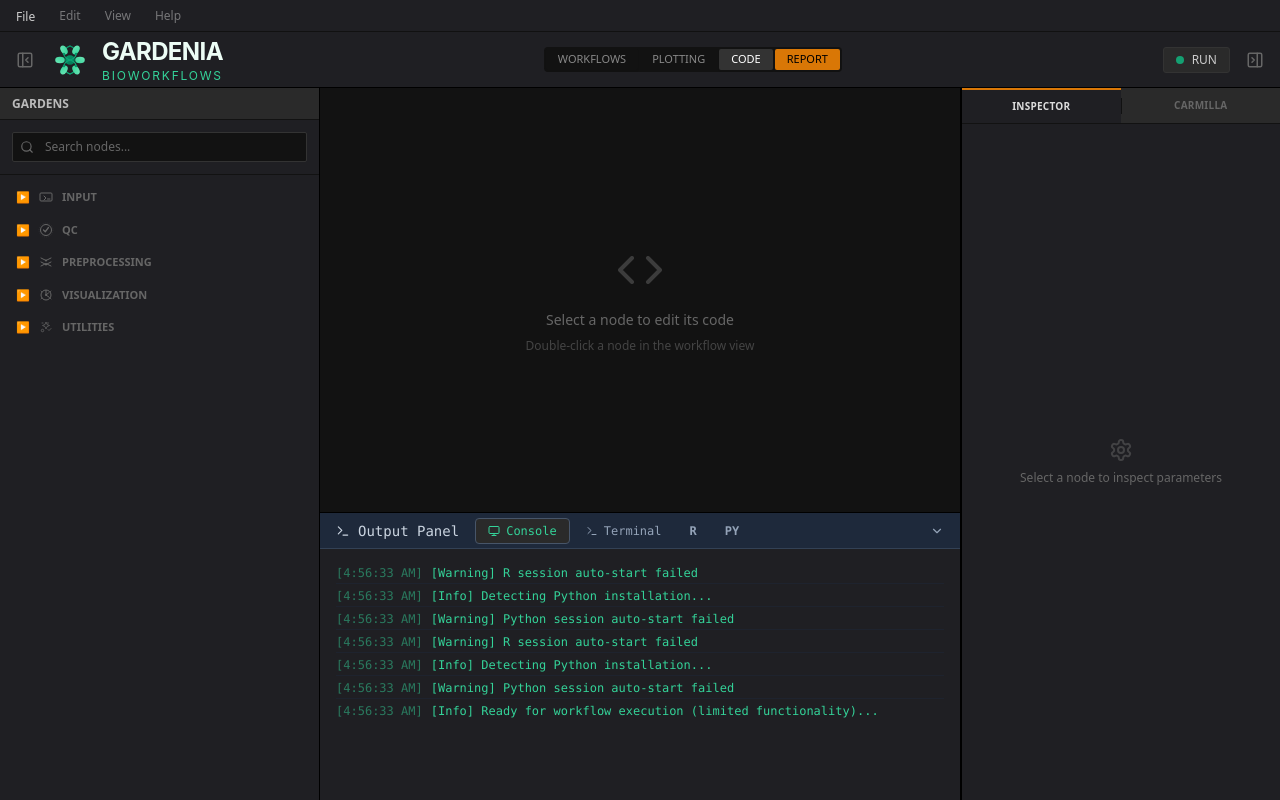
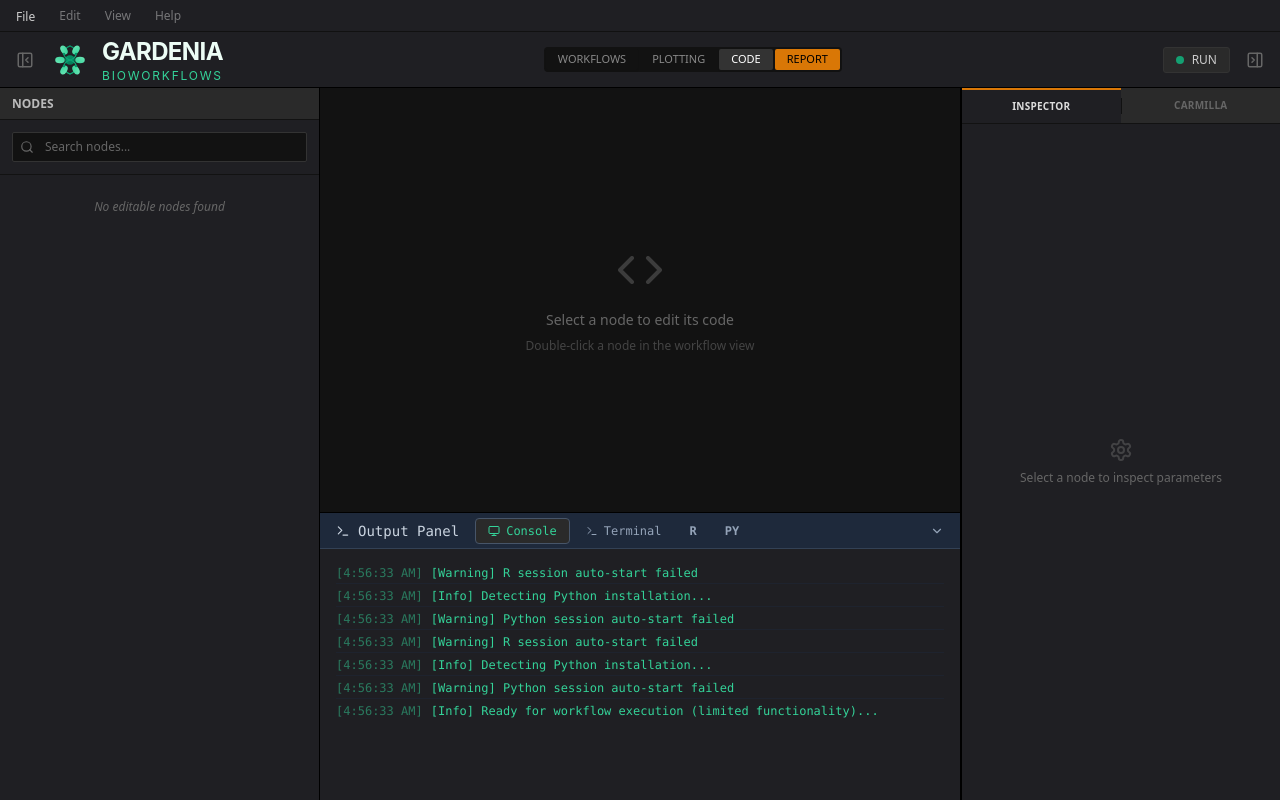
Before and after one commit to siouxi/gardenia, a React (Vite) app: page / in a window 1280 px wide. Both pictures are taken after a click on the button "CODE". Built offline with nearby package versions, Linux system fonts and the light colour scheme.

Commit message:
nodes sidepanel

```diff
--- a/dist-electron/main.js
+++ b/dist-electron/main.js
@@ -169,9 +169,13 @@ class RSessionManager {
 }
 const rSession = new RSessionManager();
 function createWindow() {
+    const iconPath = isDev
+        ? path_1.default.join(__dirname, '../public/icon.svg')
+        : path_1.default.join(__dirname, '../dist/icon.svg');
     mainWindow = new electron_1.BrowserWindow({
         width: 1200,
         height: 800,
+        icon: iconPath,
         webPreferences: {
             nodeIntegration: true,
             contextIsolation: true,
--- a/electron/main.ts
+++ b/electron/main.ts
@@ -175,9 +175,14 @@ class RSessionManager {
 const rSession = new RSessionManager();
 
 function createWindow() {
+    const iconPath = isDev
+        ? path.join(__dirname, '../public/icon.svg')
+        : path.join(__dirname, '../dist/icon.svg');
+
     mainWindow = new BrowserWindow({
         width: 1200,
         height: 800,
+        icon: iconPath,
         webPreferences: {
             nodeIntegration: true,
             contextIsolation: true,
--- a/src/App.tsx
+++ b/src/App.tsx
@@ -3,6 +3,7 @@ import { ReactFlow, Background, Controls, useNodesState, useEdgesState, addEdge,
 import '@xyflow/react/dist/style.css';
 
 import { Sidebar } from './components/Sidebar';
+import { NodesSidebar } from './components/NodesSidebar';
 import { Terminal } from './components/Terminal';
 import { Inspector } from './components/Inspector';
 import { GardeniasLogo } from './components/GardeniasLogo';
@@ -558,9 +559,18 @@ const Flow = () => {
                         style={{ width: leftPanelWidth }}
                     >
                         <div className="h-8 bg-[#2a2a2a] flex items-center px-3 border-b border-[#121212] text-xs font-semibold text-[#bbb]">
-                            GARDENS
+                            {viewMode === 'code' ? 'NODES' : 'GARDENS'}
                         </div>
-                        <Sidebar />
+
+                        {viewMode === 'code' ? (
+                            <NodesSidebar
+                                nodes={nodes}
+                                onNodeSelect={(id) => setSelectedNodeId(id)}
+                                selectedNodeId={selectedNodeId}
+                            />
+                        ) : (
+                            <Sidebar />
+                        )}
 
                         {/* Resize Handle Right */}
                         <div
--- /dev/null
+++ b/src/components/NodesSidebar.tsx
@@ -0,0 +1,97 @@
+import { Search, FileCode } from 'lucide-react';
+import { useState } from 'react';
+import { AppNode } from '../App';
+
+interface NodesSidebarProps {
+    nodes: AppNode[];
+    onNodeSelect: (nodeId: string) => void;
+    selectedNodeId: string | null;
+}
+
+export const NodesSidebar = ({ nodes, onNodeSelect, selectedNodeId }: NodesSidebarProps) => {
+    const [searchTerm, setSearchTerm] = useState('');
+
+    // Filter nodes to show only code-editable ones (exclude Start, End, Post-it)
+    const codeNodes = nodes.filter(node =>
+        node.type !== 'postit' &&
+        node.data.toolId !== 'flow-start' &&
+        node.data.toolId !== 'flow-end'
+    );
+
+    // Filter by search term
+    const filteredNodes = codeNodes.filter(node =>
+        (node.data.label || '').toLowerCase().includes(searchTerm.toLowerCase())
+    );
+
+    return (
+        <div className="flex-1 overflow-y-auto bg-[#1f1f23] flex flex-col">
+            {/* Search Bar */}
+            <div className="p-3 border-b border-[#121212]">
+                <div className="relative">
+                    <Search className="absolute left-2 top-1/2 -translate-y-1/2 text-[#666]" size={14} />
+                    <input
+                        type="text"
+                        placeholder="Search nodes..."
+                        value={searchTerm}
+                        onChange={(e) => setSearchTerm(e.target.value)}
+                        className="w-full bg-[#121212] border border-[#333] rounded-[2px] pl-8 pr-2 py-1.5 text-xs text-[#ccc] placeholder-[#666] focus:border-[#34d399] focus:outline-none transition-colors"
+                    />
+                </div>
+            </div>
+
+            {/* Nodes List */}
+            <div className="flex-1 overflow-y-auto">
+                <div className="p-2 space-y-1">
+                    {filteredNodes.length === 0 ? (
+                        <div className="text-center text-[#666] text-xs py-4 italic">
+                            {nodes.length === 0 ? "No nodes on canvas" : "No editable nodes found"}
+                        </div>
+                    ) : (
+                        filteredNodes.map(node => (
+                            <div
+                                key={node.id}
+                                onClick={() => onNodeSelect(node.id)}
+                                className={`group flex items-center gap-3 px-3 py-2 rounded-[2px] cursor-pointer transition-colors border border-transparent
+                                    ${selectedNodeId === node.id
+                                        ? 'bg-[#2a2a2a] border-[#34d399]/30'
+                                        : 'hover:bg-[#2a2a2a] hover:border-[#333]'
+                                    }
+                                `}
+                            >
+                                <div className={`
+                                    w-8 h-8 rounded border flex items-center justify-center font-mono text-[10px] transition-all
+                                    ${selectedNodeId === node.id
+                                        ? 'bg-[#34d399]/10 border-[#34d399] text-[#34d399]'
+                                        : 'bg-[#18181b] border-[#2a2a2a] text-[#666] group-hover:text-[#34d399] group-hover:border-[#34d399]/50'
+                                    }
+                                `}>
+                                    <FileCode size={14} />
+                                </div>
+                                <div className="flex flex-col min-w-0">
+                                    <span className={`text-[12px] font-medium leading-none truncate
+                                        ${selectedNodeId === node.id ? 'text-white' : 'text-[#ccc] group-hover:text-white'}
+                                    `}>
+                                        {node.data.label}
+                                    </span>
+                                    <div className="flex items-center gap-2 mt-1">
+                                        <span className={`text-[9px] px-1 rounded-[2px] font-bold
+                                            ${node.data.language === 'r'
+                                                ? 'bg-[#1e3a8a] text-blue-200'
+                                                : 'bg-[#3f3f46] text-yellow-200'
+                                            }
+                                        `}>
+                                            {node.data.language === 'r' ? 'R' : 'PY'}
+                                        </span>
+                                        <span className="text-[10px] text-[#555] truncate max-w-[80px]">
+                                            {node.id}
+                                        </span>
+                                    </div>
+                                </div>
+                            </div>
+                        ))
+                    )}
+                </div>
+            </div>
+        </div>
+    );
+};
--- a/src/components/ResolveNode.tsx
+++ b/src/components/ResolveNode.tsx
@@ -54,11 +54,25 @@ export const ResolveNode = ({ data, selected }: NodeProps) => {
             ${selected ? 'ring-1 ring-[#34d399] border-[#34d399]' : 'hover:border-[#404040]'}
         `}>
             {/* Header */}
-            <div className="bg-[#252525] rounded-t-[5px] px-3 py-2 flex items-center gap-2 border-b border-[#2a2a2a]">
-                <Icon size={14} className="text-[#34d399]" />
-                <span className="text-[12px] font-bold text-[#e1e1e1] tracking-wide truncate max-w-[100px]">
-                    {String(data.label)}
-                </span>
+            <div className="bg-[#252525] rounded-t-[5px] px-3 py-2 flex items-center justify-between border-b border-[#2a2a2a] gap-2">
+                <div className="flex items-center gap-2 overflow-hidden">
+                    <Icon size={14} className="text-[#34d399] shrink-0" />
+                    <span className="text-[12px] font-bold text-[#e1e1e1] tracking-wide truncate max-w-[100px]">
+                        {String(data.label)}
+                    </span>
+                </div>
+                {/* Language Badge */}
+                {data.toolId !== 'flow-start' && data.toolId !== 'flow-end' && (
+                    <div className={`
+                        px-1.5 py-0.5 rounded-[2px] text-[9px] font-bold tracking-wider
+                        ${data.language === 'r'
+                            ? 'bg-[#1e3a8a] text-blue-200 border border-[#3b82f6]/30'
+                            : 'bg-[#3f3f46] text-yellow-200 border border-yellow-500/30'
+                        }
+                    `}>
+                        {data.language === 'r' ? 'R' : 'PY'}
+                    </div>
+                )}
             </div>
 
             {/* Content Body with IO Ports */}
```
Also changed, not shown: public/icon.svg (added), 7 other files (tests, documents, lock files or other folders).
